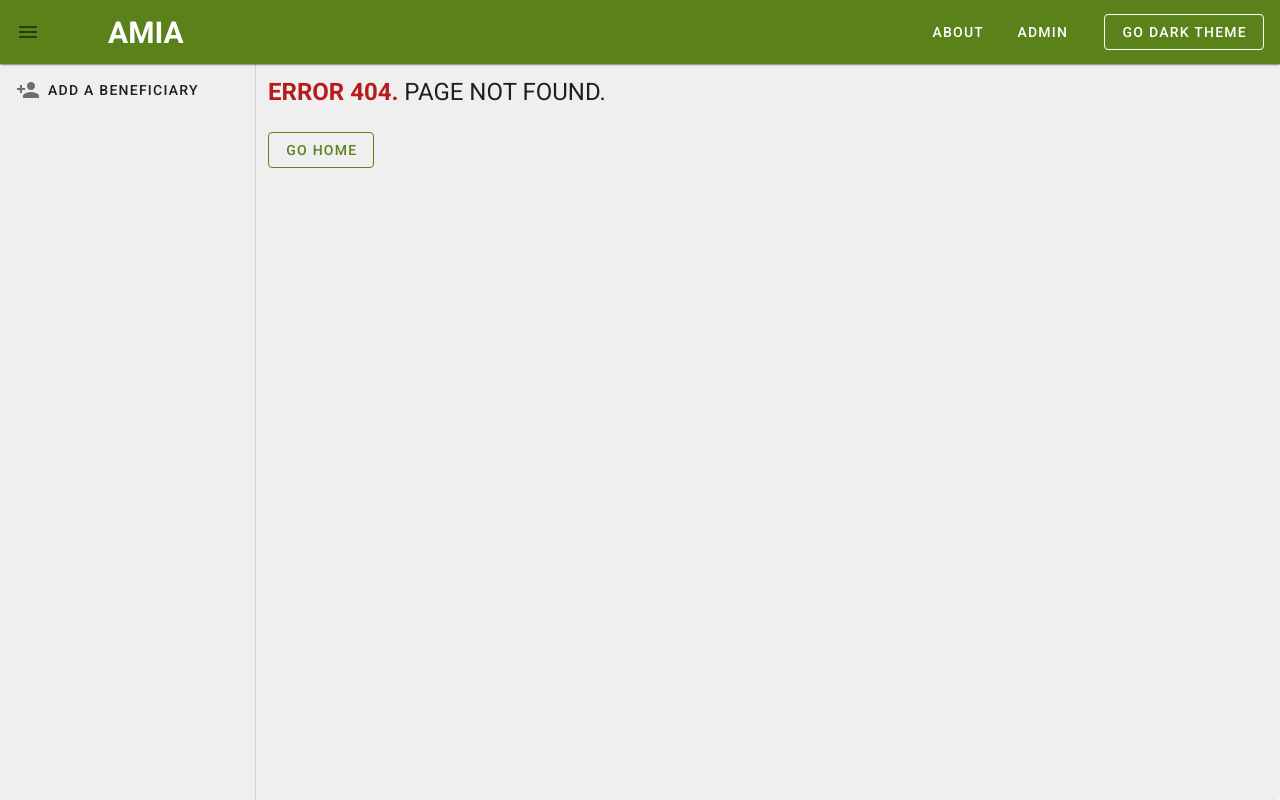
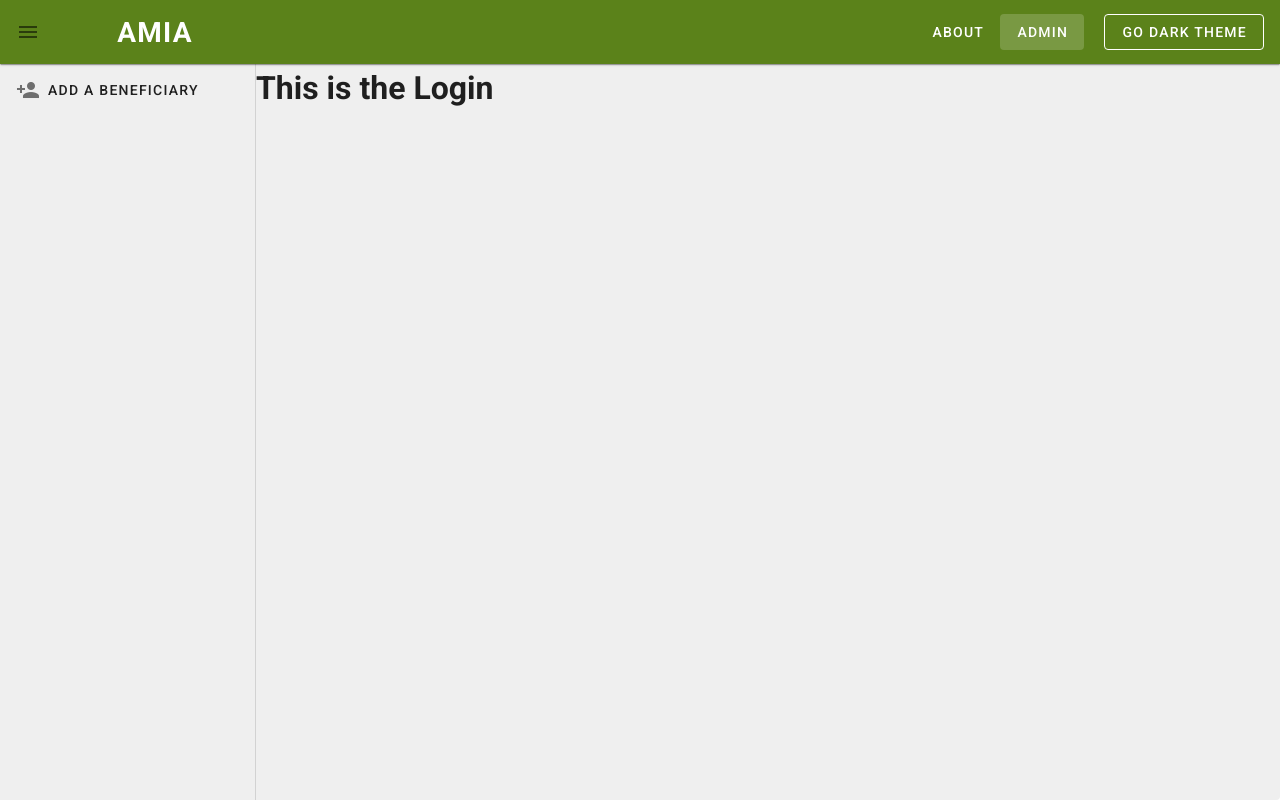
Before and after one commit to dilapitan/amia-program-beneficiaries, a Vue app in the folder client/: page /login in a window 1280 px wide. Before the commit this address had no page. Built offline with nearby package versions, Linux system fonts and the light colour scheme.

Commit message:
Adjust buttons for login

```diff
--- a/client/src/App.vue
+++ b/client/src/App.vue
@@ -28,11 +28,17 @@
         <div v-if="$vuetify.breakpoint.xsOnly">
           <br />
 
-          <v-list-item>
+          <v-list-item v-if="isLoggedIn">
             <v-list-item-content>
               <v-list-item-title>
-                <span v-if="isLoggedIn" class="text-button">LOGOUT</span>
-                <span v-else class="text-button">LOGIN</span>
+                <span class="text-button">LOGOUT</span>
+              </v-list-item-title>
+            </v-list-item-content>
+          </v-list-item>
+          <v-list-item v-else to="/login">
+            <v-list-item-content>
+              <v-list-item-title>
+                <span class="text-button">ADMIN</span>
               </v-list-item-title>
             </v-list-item-content>
           </v-list-item>
@@ -75,15 +81,17 @@
         ></v-img>
       </v-app-bar-nav-icon>
 
-      <v-toolbar-title class="ml-2">
-        <h2 class="white--text">AMIA</h2>
+      <v-toolbar-title>
+        <v-btn text @click="goHome()">
+          <h1 class="white--text">AMIA</h1>
+        </v-btn>
       </v-toolbar-title>
 
       <v-spacer></v-spacer>
 
       <div v-if="$vuetify.breakpoint.smAndUp">
         <v-btn color="white" text>ABOUT</v-btn>
-        <v-btn class="mr-5" color="white" text>ADMIN</v-btn>
+        <v-btn class="mr-5" color="white" text to="/login">ADMIN</v-btn>
 
         <v-btn
           @click="toggleTheme()"
@@ -133,6 +141,14 @@ export default {
   },
 
   methods: {
+    goHome() {
+      this.$router.push('/')
+    },
+
+    goToLogin() {
+      this.$router.push('/login')
+    },
+
     toggleTheme() {
       this.$vuetify.theme.dark = !this.$vuetify.theme.dark
       localStorage.setItem('dark_theme', this.$vuetify.theme.dark.toString())
--- a/client/src/router/index.js
+++ b/client/src/router/index.js
@@ -29,6 +29,15 @@ const routes = [
       import(/* webpackChunkName: "about" */ '../views/AddBeneficiaryView.vue'),
   },
   {
+    path: '/login',
+    name: 'LoginView',
+    // route level code-splitting
+    // this generates a separate chunk (about.[hash].js) for this route
+    // which is lazy-loaded when the route is visited.
+    component: () =>
+      import(/* webpackChunkName: "about" */ '../views/LoginView.vue'),
+  },
+  {
     path: '*',
     name: 'PageNotFound',
     // route level code-splitting
--- /dev/null
+++ b/client/src/views/LoginView.vue
@@ -0,0 +1,5 @@
+<template>
+  <div class="about">
+    <h1>This is the Login</h1>
+  </div>
+</template>
```
